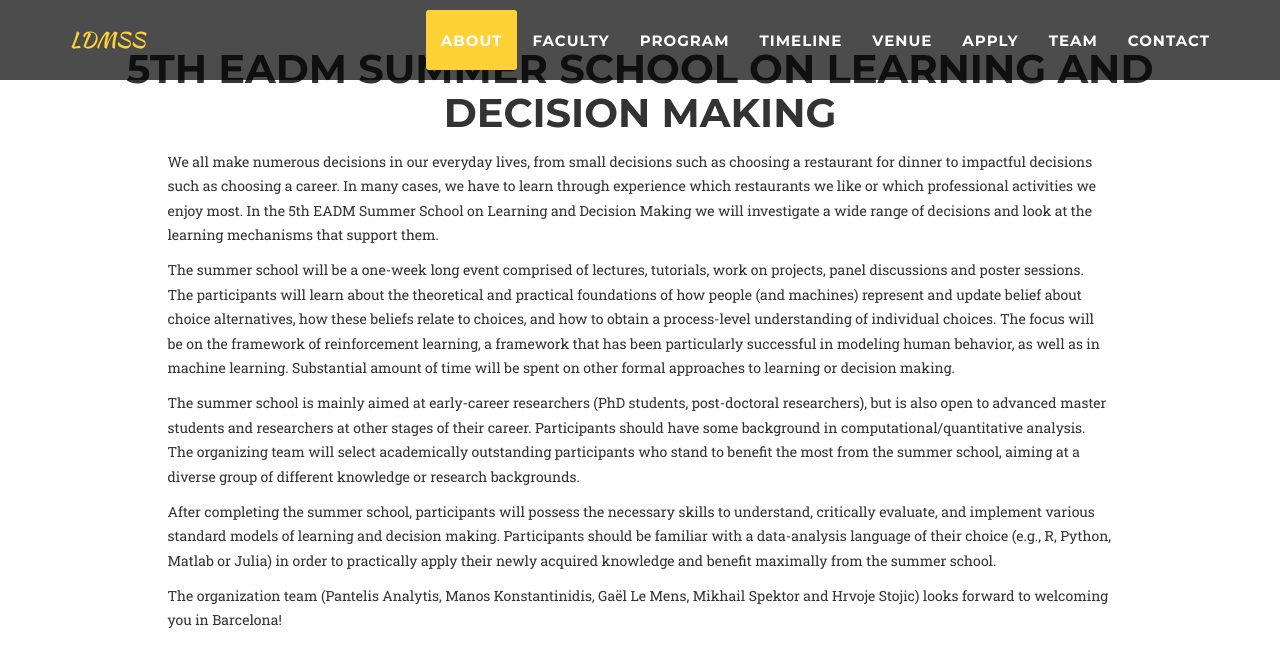
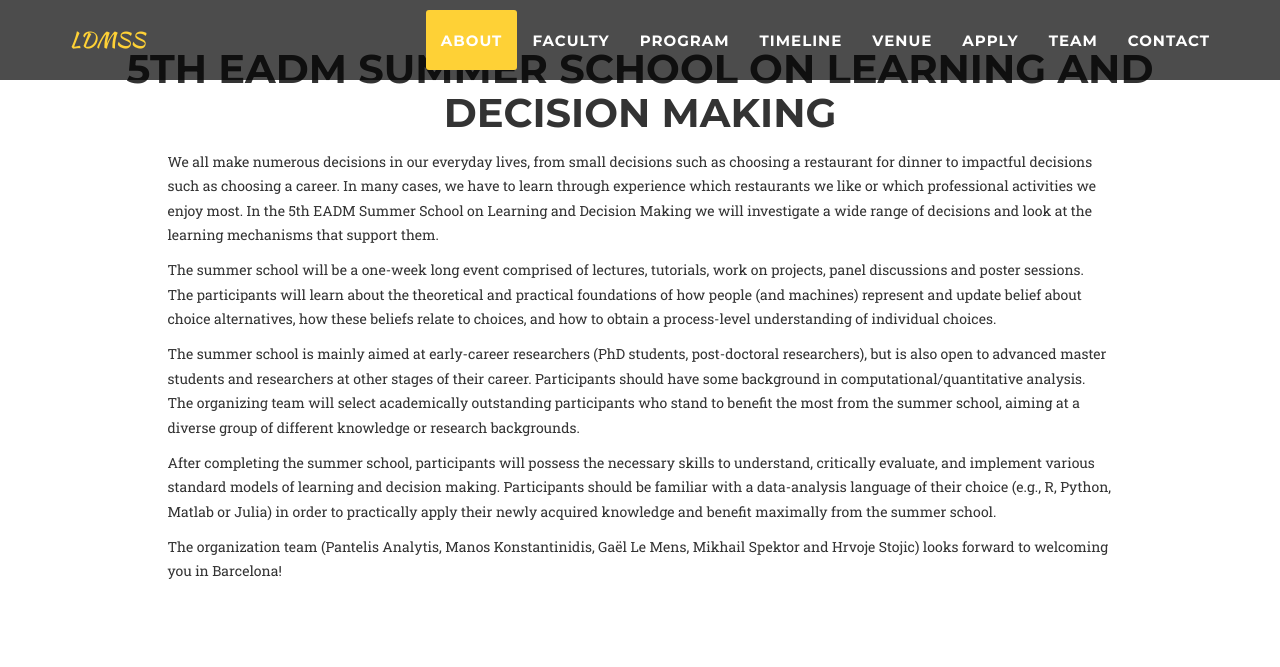
Before and after one commit to ldmss/ldmss.github.io, a Jekyll site: the page built from index.html, in a window 1280 px wide and 900 px high, scrolled down 941 px. Shown: the top 667 px of the window. Built offline with Jekyll 4.4.1, drawn with Linux system fonts in a browser that asks for light colours; some web fonts are replaced.

Commit message:
removed learning bit

```diff
--- a/_includes/about.html
+++ b/_includes/about.html
@@ -12,7 +12,7 @@
 
                     <p>We all make numerous decisions in our everyday lives, from small decisions such as choosing a restaurant for dinner to impactful decisions such as choosing a career. In many cases, we have to learn through experience which restaurants we like or which professional activities we enjoy most. In the 5th EADM Summer School on Learning and Decision Making we will investigate a wide range of decisions and look at the learning mechanisms that support them.</p>
 
-                    <p>The summer school will be a one-week long event comprised of lectures, tutorials, work on projects, panel discussions and poster sessions. The participants will learn about the theoretical and practical foundations of how people (and machines) represent and update belief about choice alternatives, how these beliefs relate to choices, and how to obtain a process-level understanding of individual choices. The focus will be on the framework of reinforcement learning, a framework that has been particularly successful in modeling human behavior, as well as in machine learning. Substantial amount of time will be spent on other formal approaches to learning or decision making.</p>
+                    <p>The summer school will be a one-week long event comprised of lectures, tutorials, work on projects, panel discussions and poster sessions. The participants will learn about the theoretical and practical foundations of how people (and machines) represent and update belief about choice alternatives, how these beliefs relate to choices, and how to obtain a process-level understanding of individual choices.</p>
 
                     <p>The summer school is mainly aimed at early-career researchers (PhD students, post-doctoral researchers), but is also open to advanced master students and researchers at other stages of their career. Participants should have some background in computational/quantitative analysis. The organizing team will select academically outstanding participants who stand to benefit the most from the summer school, aiming at a diverse group of different knowledge or research backgrounds.</p>
 
```
